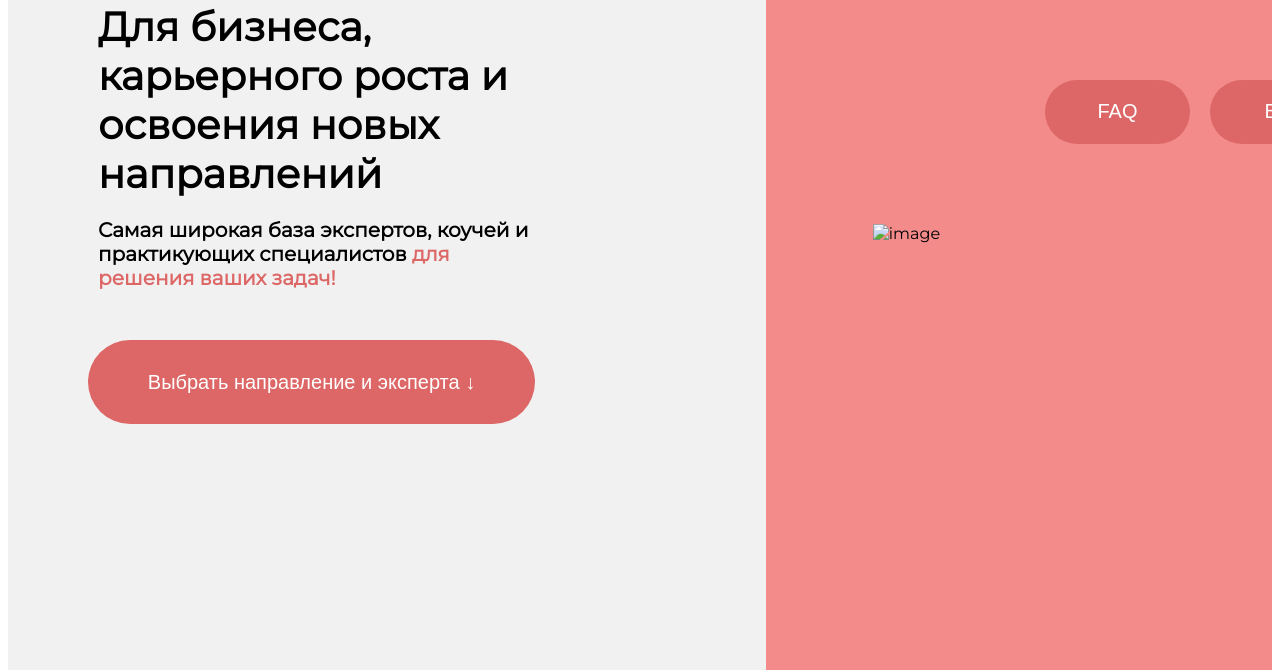
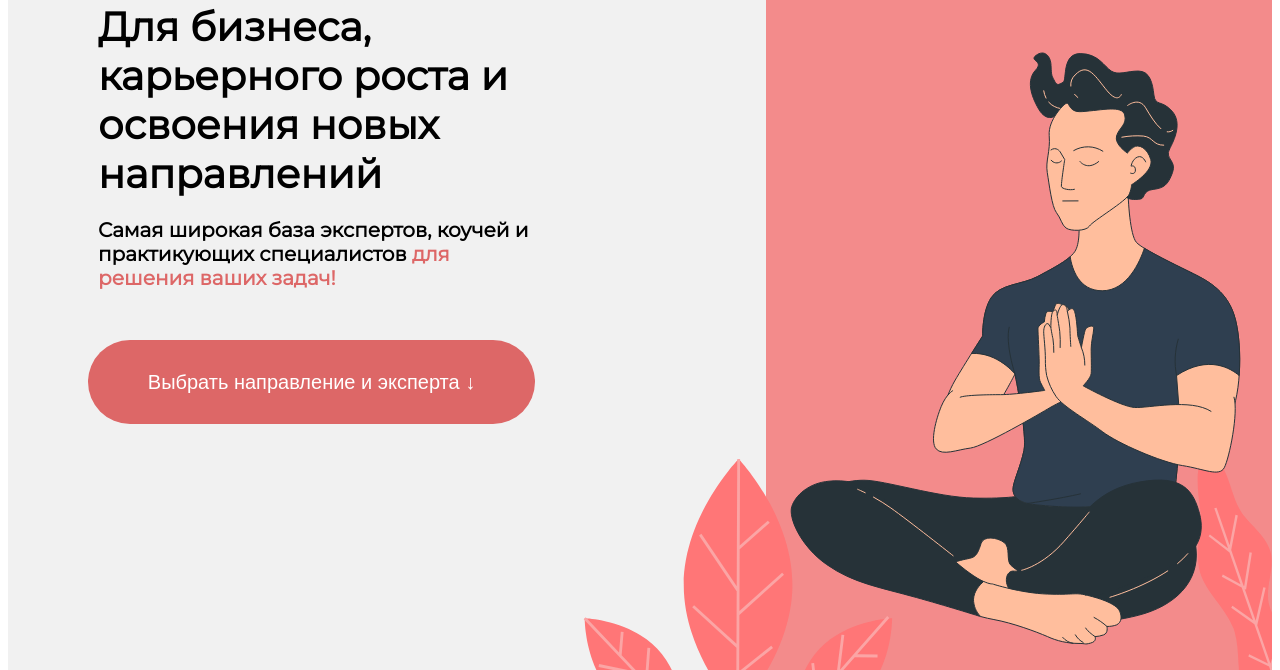
Before and after one commit to Gattan352/consult-figma, a plain HTML site: page index.html in a window 1280 px wide. Shown: the part 130-800 px from the top of the page. Drawn offline with Linux system fonts and the light colour scheme; the site is published under a folder, as on GitHub Pages, so addresses that start at the root find nothing.

Commit message:
Update index.html

```diff
--- a/index.html
+++ b/index.html
@@ -25,7 +25,7 @@
             <button class="button" style="width: 145px; height: 64px;"><a href="#FAQ">FAQ</a></button>
             <button class="button" style="width: 178px; height: 64px;"><a href="#">ВОЙТИ</a></button>
         </div>
-        <img src="/img/Group.svg" alt="image" class="image">
+        <img src="img/Group.svg" alt="image" class="image">
         </div>
     </main>
 </div>
```
